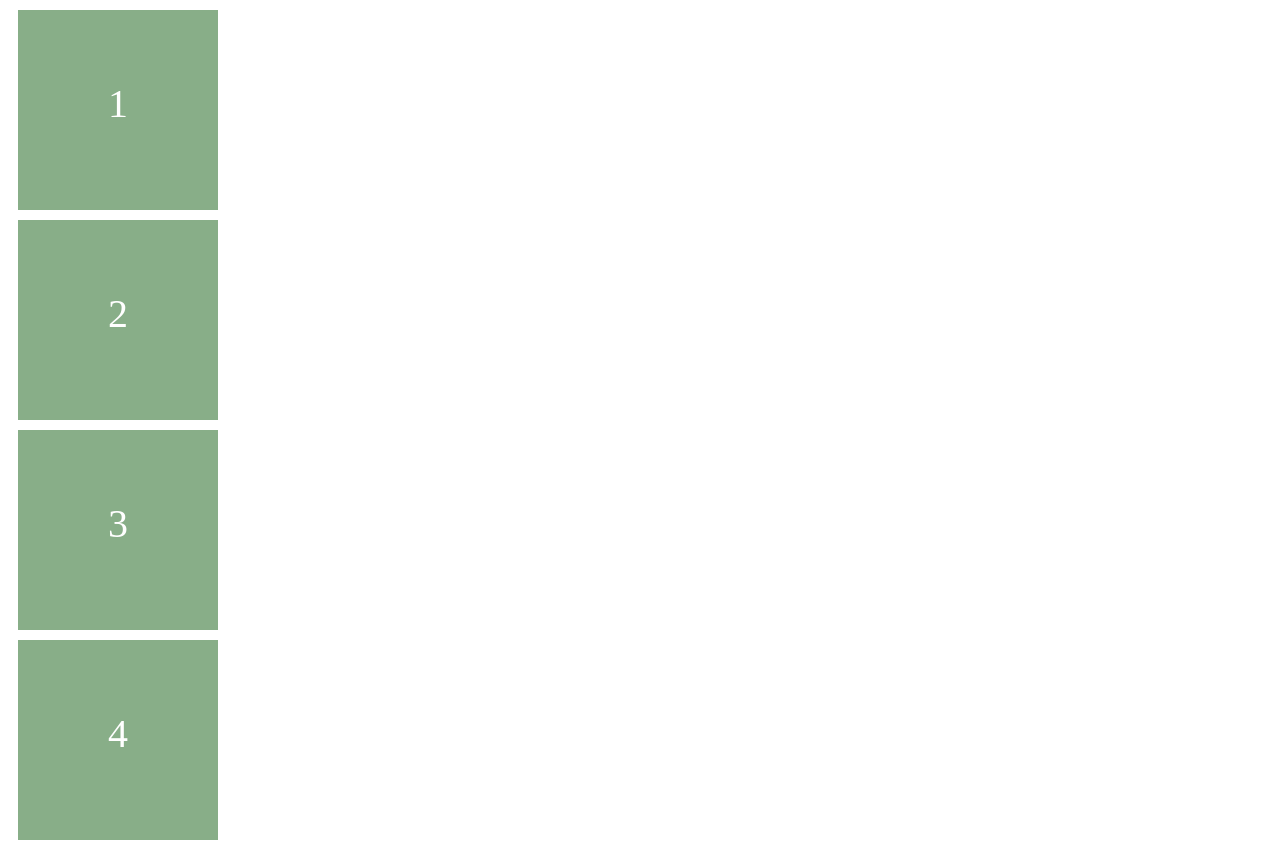
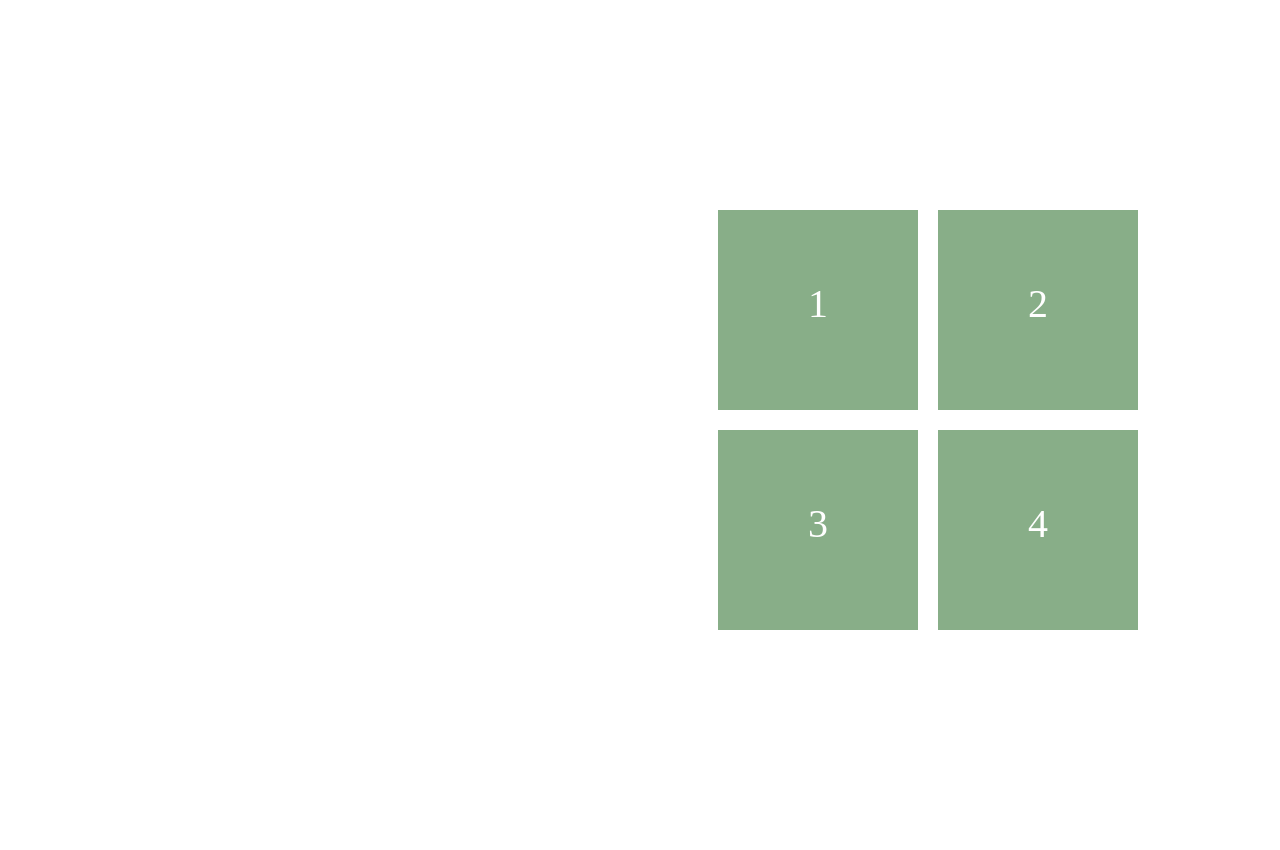
Before and after one commit to BOTnabil/Exercices-JS, a plain HTML site: page exo 2/index.html in a window 1280 px wide. After the commit the page ends 800 px from the top, so only its background shows below. Drawn offline with Linux system fonts and the light colour scheme.

Commit message:
Finition de l'exo 2

```diff
--- a/exo 2/index.html
+++ b/exo 2/index.html
@@ -8,13 +8,15 @@
     <title>Exo 2 JS</title>
 </head>
 <body>
-    <div>
+    <div class="wrapper1">
         <div class="box">
             <p>1</p>
         </div>
         <div class="box">
             <p>2</p>
         </div>
+    </div>
+    <div class="wrapper2">
         <div class="box">
             <p>3</p>
         </div>
--- a/exo 2/style.css
+++ b/exo 2/style.css
@@ -1,3 +1,16 @@
+.wrapper1{
+    display: flex;
+    margin-left: 700px;
+    flex-direction: row;
+    margin-top: 200px;
+}
+
+.wrapper2{
+    display: flex;
+    margin-left: 700px;
+    flex-direction: row;
+}
+
 p{
     margin-top: 70px;
 }
```
